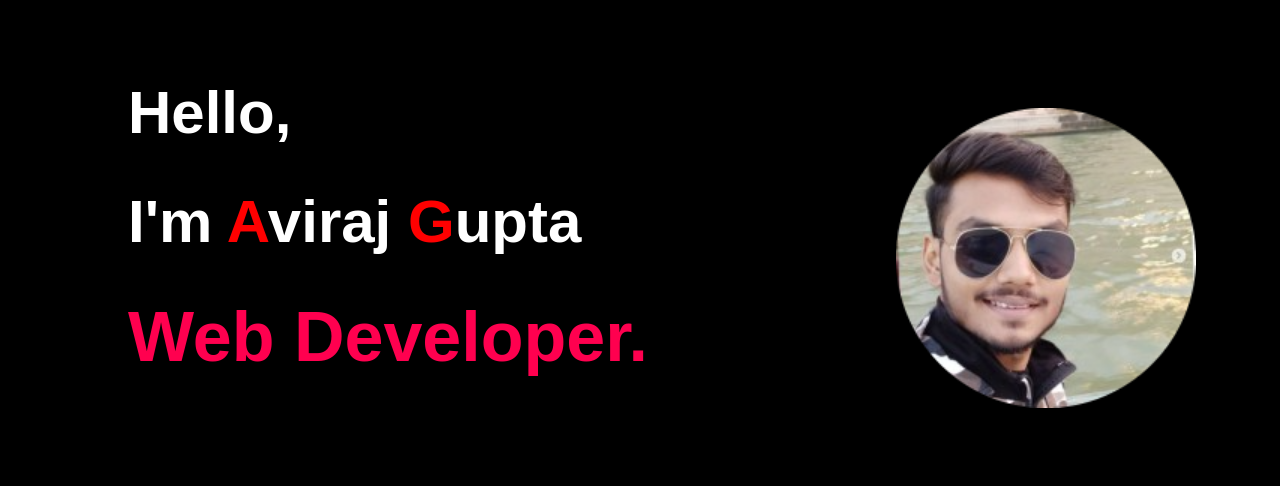
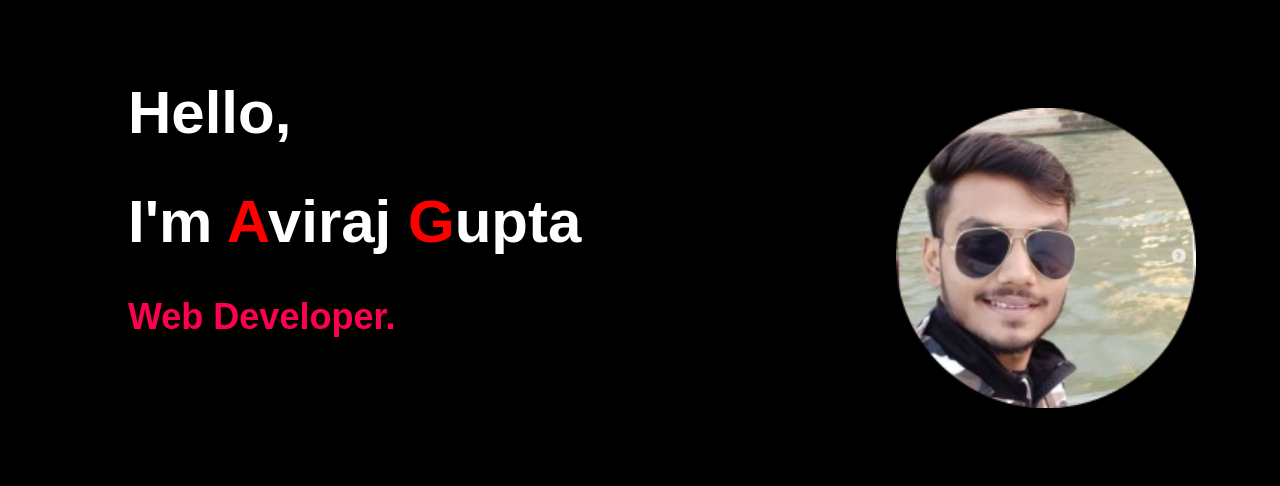
Before and after one commit to avirajgupta99/MyPortfolio, a plain HTML site: page index.html in a window 1280 px wide. Shown: the part 142-628 px from the top of the page. Drawn offline with Linux system fonts and the light colour scheme; a web font is replaced by a local one.

Commit message:
second-commit

```diff
--- a/index.html
+++ b/index.html
@@ -6,6 +6,7 @@
     <meta http-equiv="X-UA-Compatible" content="IE=edge">
     <meta name="viewport" content="width=device-width, initial-scale=1.0">
     <title>Aviraj Gupta</title>
+    <link rel="icon" type="image/x-icon" href="images/favicon.ico">
     <link rel="stylesheet" href="styles.css">
     <link rel="preconnect" href="https://fonts.googleapis.com">
     <link rel="preconnect" href="https://fonts.gstatic.com" crossorigin>
--- a/styles.css
+++ b/styles.css
@@ -95,7 +95,7 @@ nav ul li a:hover::after {
 h3 {
     color: #ff004f;
     font-family: 'Castoro Titling', cursive;
-    font-size: 70px;
+    font-size: 120%;
 }
 
 
```
Also changed, not shown: images/favicon.ico (added).
